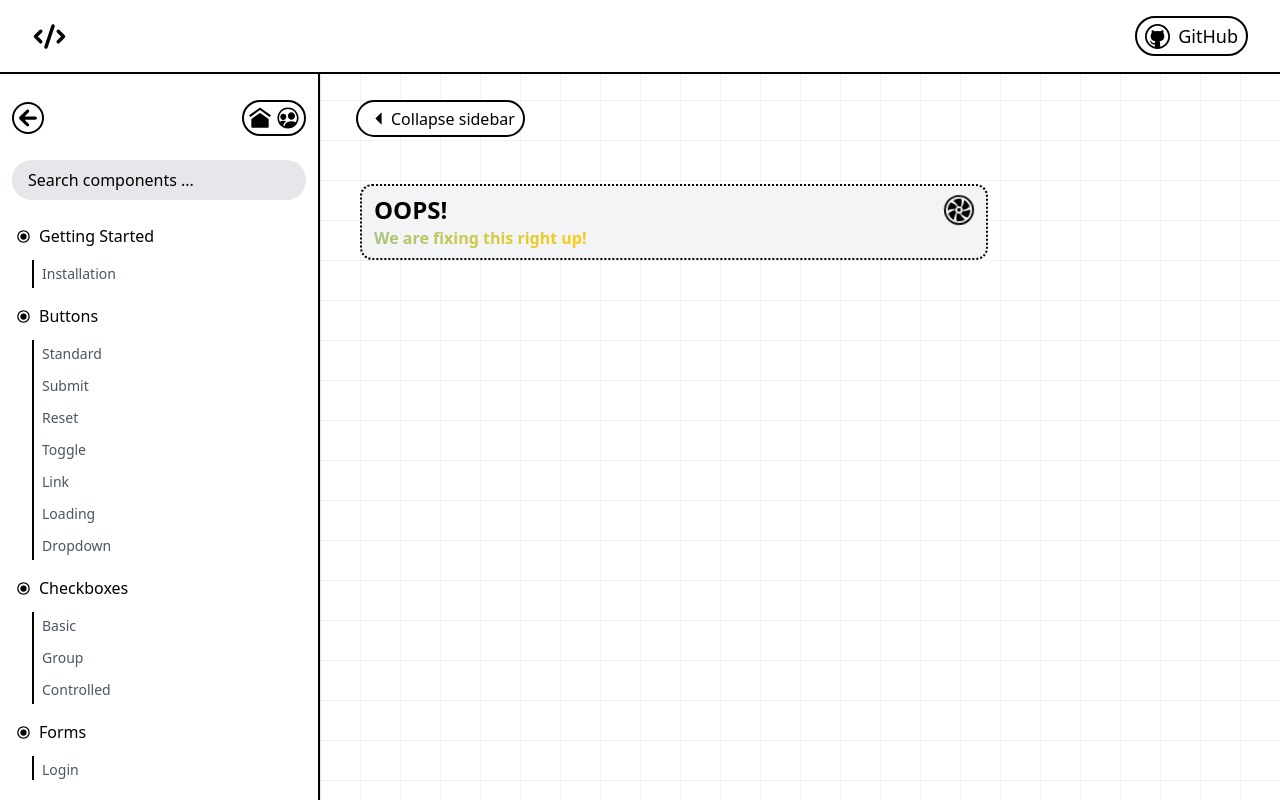
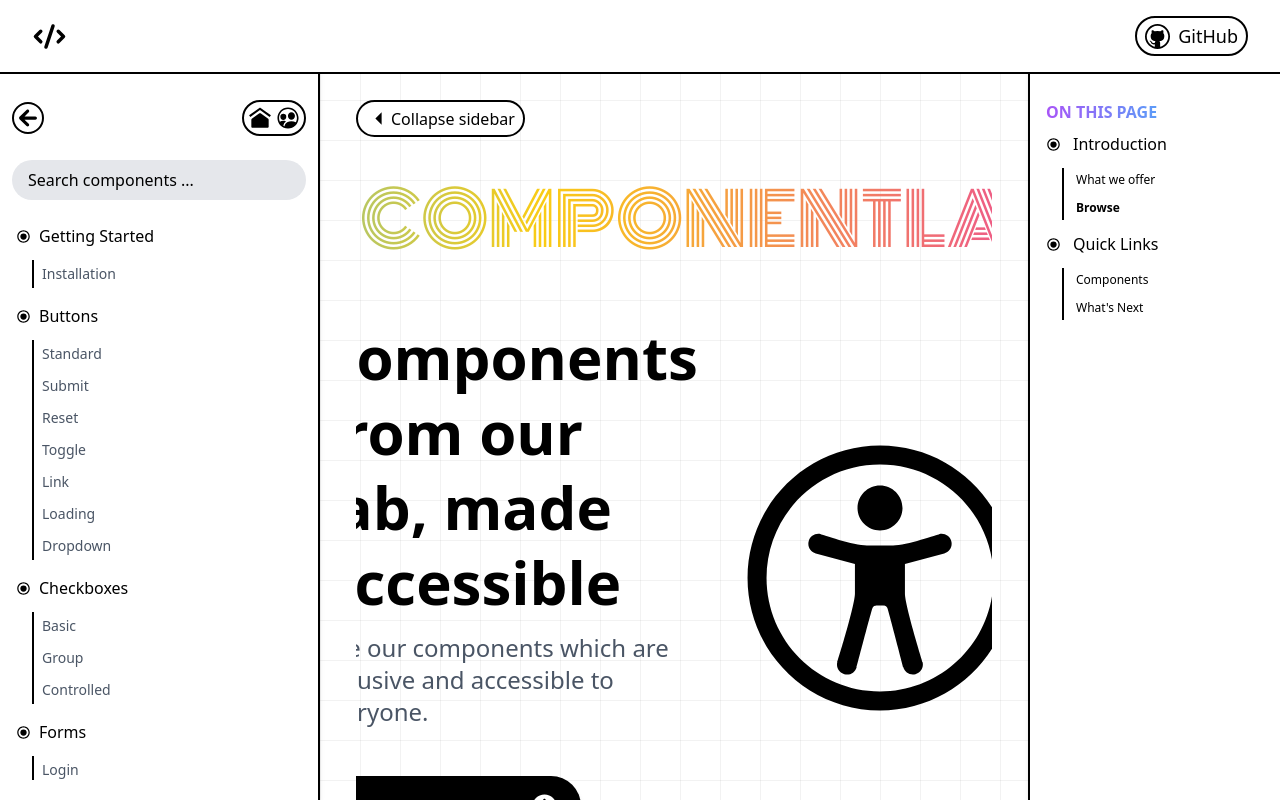
Before and after one commit to snippet-labs/COMPONENTLAB, a Next.js app: page / in a window 1280 px wide. Shown: the top 800 px of the page. Built offline with nearby package versions, Linux system fonts and the light colour scheme.

Commit message:
enhancement(sidepanel-progress-status): refine the sidepanel logic; add optional prop for sidebar open/close

```diff
--- /dev/null
+++ b/src/components/Pages/Header/Header.progress.ts
@@ -0,0 +1,19 @@
+
+export const HEADER_PROGRESS_ITEMS = [
+    {
+        id: 'introduction',
+        title: 'Introduction',
+        subsections: [
+            { id: 'motto', title: "What we offer" },
+            { id: 'browse', title: 'Browse' },
+        ],
+    },
+    {
+        id: 'quick-links',
+        title: 'Quick Links',
+        subsections: [
+            { id: 'components', title: 'Components' },
+            { id: "next", title: "What's Next" }
+        ]
+    }
+];
--- a/src/components/Pages/Header/Header.tsx
+++ b/src/components/Pages/Header/Header.tsx
@@ -10,27 +10,27 @@
 import { ErrorBoundary } from '@/components/Error';
 import FallSafeComponent from '@/components/Error/FallSafeComponent';
 import Footer from '@/components/Ui/Footer/Footer';
+import ProgressPanel from '@/components/Ui/ProgressPanel/ProgressPanel';
 import Pagination from '../../Ui/Pagination/Pagination';
-import ProgressPanel from '@/components/Ui/ProgressPanel/ProgressPanel';
-import { progressItems } from '@/constants/ProgressItems';
+import { HEADER_PROGRESS_ITEMS } from './Header.progress';
 
 const Header: React.FC = () => {
   return (
     <>
-      <ProgressPanel
-        isSidebarOpen={isSidebarOpen}
-        tableOfContents={progressItems}
-        position="right"
-      />
-      <header className="flex flex-col items-center lg:items-start" data-testid="header">
+      <ProgressPanel tableOfContents={HEADER_PROGRESS_ITEMS} position="right" />
+      <header
+        className="flex flex-col items-center lg:items-start transition-all duration-300"
+        data-testid="header"
+      >
         <h1
+          id="introduction"
           className={`${fontMonoton.className} text-3xl md:text-6xl lg:text-7xl  mt-5 mb-16 lg:text-left bg-clip-text text-transparent bg-gradient-to-r from-purple-500 via-pink-500 to-yellow-500 gradient-shift-animation`}
           data-testid="header-brand"
         >
           COMPONENTLAB
         </h1>
         <div className="flex flex-col-reverse lg:flex-row justify-center items-center gap-6 sm:gap-8 w-full">
-          <div className="flex-1 text-center lg:text-left">
+          <div id="motto" className="flex-1 text-center lg:text-left">
             <h2
               className="text-3xl sm:text-4xl md:text-5xl lg:text-6xl font-bold leading-tight"
               data-testid="header-title"
@@ -48,6 +48,7 @@
                 <ErrorBoundary errorComponent={FallSafeComponent}>
                   <Link href="/buttons">
                     <button
+                      id="browse"
                       className="px-5 sm:px-6 py-4 bg-black text-white text-base sm:text-lg font-bold rounded-4xl shadow-md flex items-center gap-2 cursor-pointer transition-all duration-300 ease-in-out hover:px-9 group"
                       data-testid="header-button"
                     >
@@ -75,12 +76,14 @@
         </div>
       </header>
       <ErrorBoundary errorComponent={FallSafeComponent}>
+        <div id="quick-links">
           <Pagination
             cards={HEADER_PAGINATION_LINKS}
             previousRoute="/"
             nextRoute="/installation"
             isExternalLink={false}
           />
+        </div>
       </ErrorBoundary>
       <ErrorBoundary errorComponent={FallSafeComponent}>
         <Footer />
--- a/src/components/Ui/Content/Content.tsx
+++ b/src/components/Ui/Content/Content.tsx
@@ -32,7 +32,10 @@
         {/* MAIN */}
         <div
           data-testid="content-main"
-          className="w-full mt-15 p-1 overflow-x-hidden text-black max-w-[79rem]"
+          /**
+           * @SUVAJIT-KARMAKAR max-w-[79rem] removed
+           */
+          className="w-full mt-15 p-1 overflow-x-hidden text-black"
         >
           <ErrorBoundary errorComponent={FallSafeComponent}>{children}</ErrorBoundary>
         </div>
--- a/src/components/Ui/ProgressPanel/ProgressPanel.tsx
+++ b/src/components/Ui/ProgressPanel/ProgressPanel.tsx
@@ -28,10 +28,13 @@
   return (
     <div
       className={`hidden lg:block fixed top-0 ${position === 'right' ? 'right-0' : 'left-0'}
-         h-screen bg-white shadow-md border-l-2 backdrop-blur-sm overflow-y-auto z-[80] ${isSidebarOpen ? 'w-62' : 'w-54'} transition-all duration-300`}
+         h-screen bg-white shadow-md border-l-2 backdrop-blur-sm overflow-y-auto z-[80] ${isSidebarOpen ? 'w-62' : 'w-63'} transition-all duration-300`}
     >
       <ErrorBoundary errorComponent={FallSafeComponent}>
         <nav className="px-4 py-4 pt-25">
+          <p className="font-bold bg-clip-text text-transparent bg-gradient-to-r from-purple-500 via-pink-500 to-yellow-500 gradient-shift-animation">
+            ON THIS PAGE
+          </p>
           <div className="space-y-1">
             {tableOfContents.map((section) => (
               <div key={section.id}>
--- a/src/components/Ui/ProgressPanel/ProgressPanel.types.ts
+++ b/src/components/Ui/ProgressPanel/ProgressPanel.types.ts
@@ -2,7 +2,7 @@
 import { ProgressPanelSectionTypes } from '@/types';
 
 export interface ProgressPanelProps {
-  isSidebarOpen: boolean;
+  isSidebarOpen?: boolean;
   tableOfContents: ProgressPanelSectionTypes[];
   position?: 'left' | 'right';
 }
--- a/src/constants/ProgressItems.ts
+++ /dev/null
@@ -1,26 +0,0 @@
-export const progressItems = [
-  {
-    id: 'introduction',
-    title: 'Introduction',
-    subsections: [
-      { id: 'overview', title: 'Overview' },
-      { id: 'getting-started', title: 'Getting Started' },
-    ],
-  },
-  {
-    id: 'features',
-    title: 'Features',
-    subsections: [
-      { id: 'core-features', title: 'Core Features' },
-      { id: 'advanced-features', title: 'Advanced Features' },
-    ],
-  },
-  {
-    id: 'configuration',
-    title: 'Configuration',
-    subsections: [
-      { id: 'basic-config', title: 'Basic Configuration' },
-      { id: 'advanced-config', title: 'Advanced Configuration' },
-    ],
-  },
-];
```
Also changed, not shown: src/components/Wrapper/Wrapper.tsx (+0 -7 lines). Lines whose indentation alone changed are shown as unchanged.
